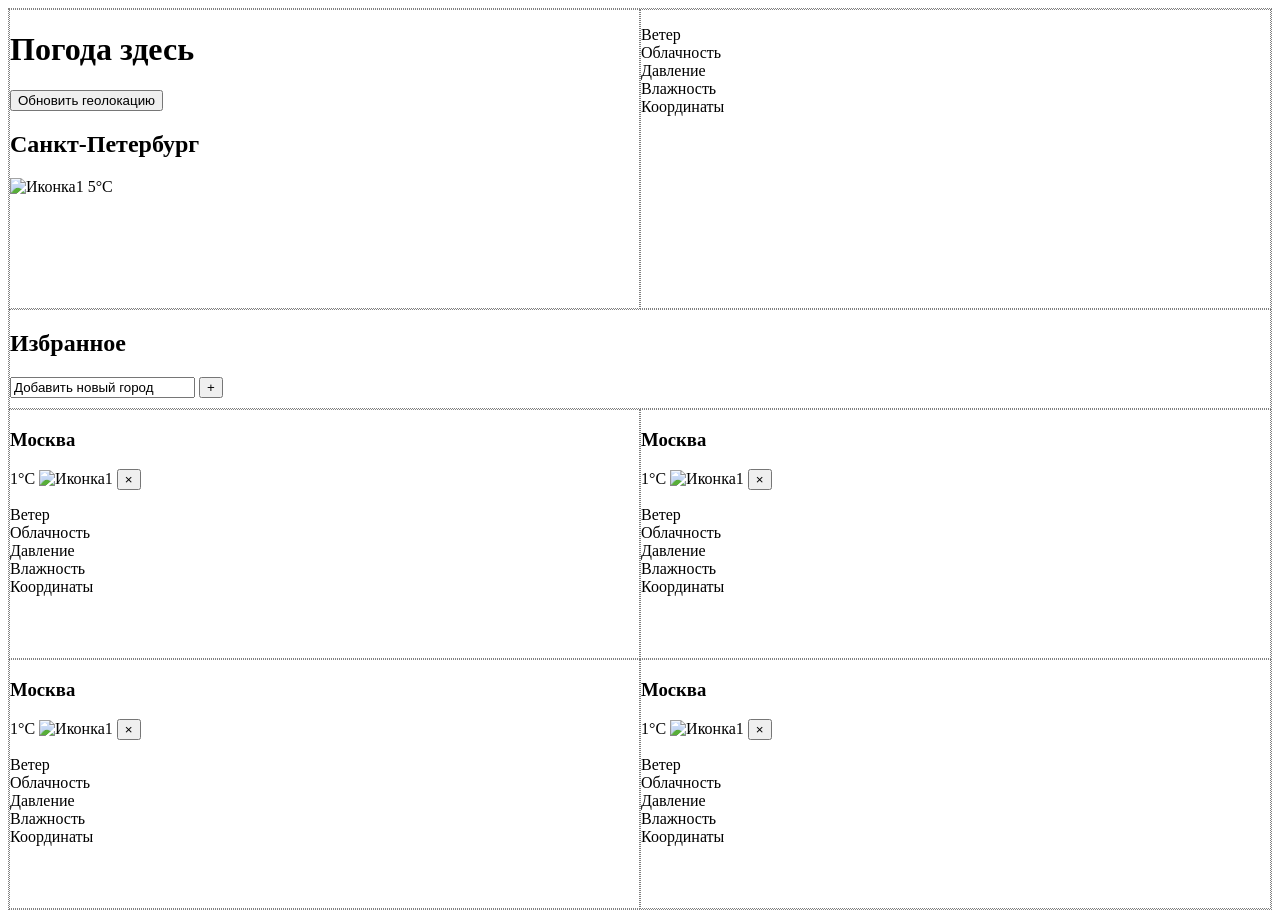
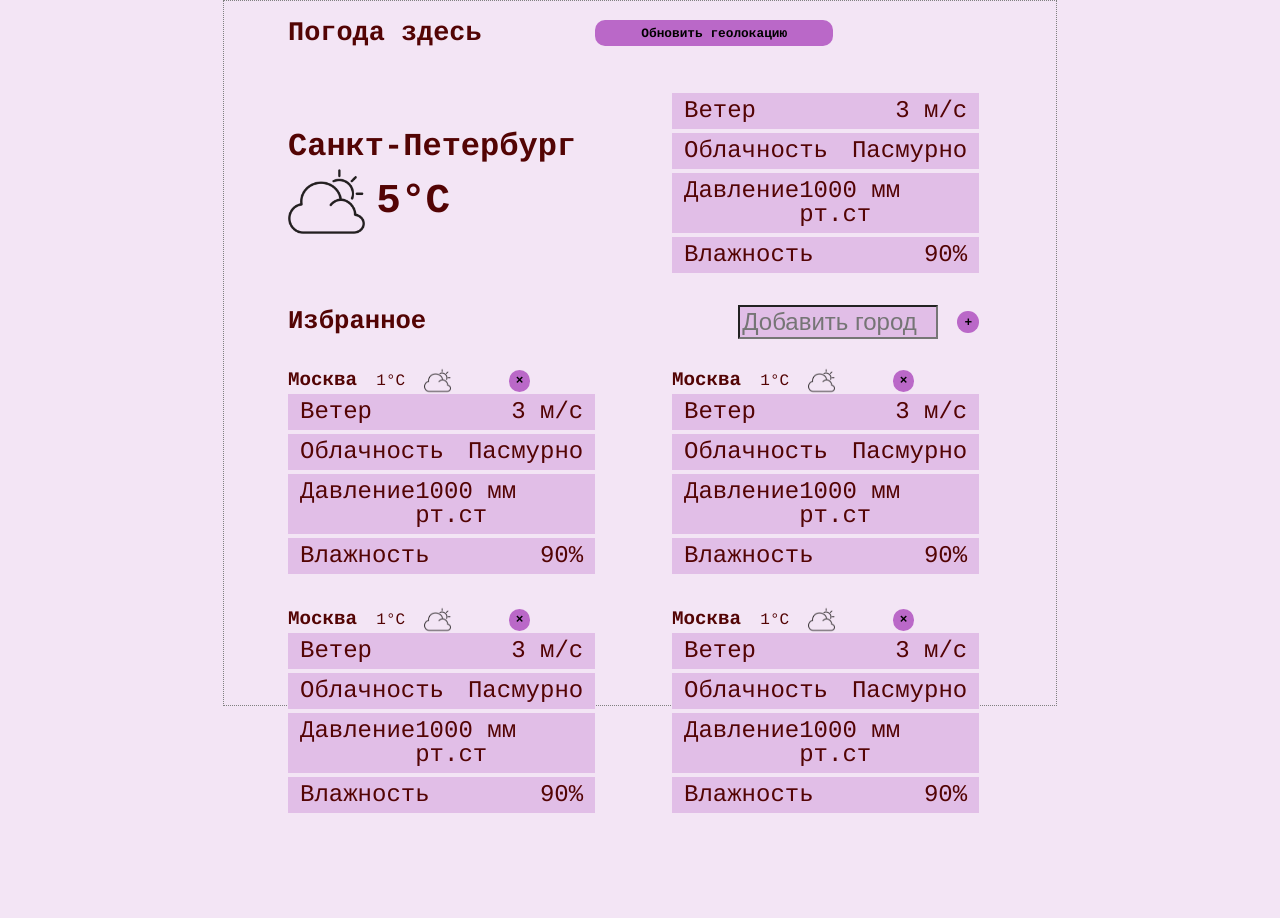
Before and after one commit to mrucher/web-6-sem, a plain HTML site: page index.html in a window 1280 px wide. After the commit the page ends 817 px from the top, so only its background shows below. Drawn offline with Linux system fonts and the light colour scheme.

Commit message:
Desktop design

```diff
--- a/index.html
+++ b/index.html
@@ -2,7 +2,7 @@
   <html lang="ru" dir="ltr">
     <head>
       <meta charset="utf-8">
-      <title></title>
+      <title>Погода</title>
       <link rel="stylesheet" href="styles.css">
       <style>
 
@@ -11,86 +11,163 @@
     <body>
       <main>
         <div class="container">
+            <div class="tableElement info">
+              <div class="title">
+                <h1>Погода здесь</h1>
+              </div>
+              <div class="update">
+                <button type="button" name="update">Обновить геолокацию</button>
+              </div>
+
+            </div>
 
             <div class="current_info">
-              <h1>Погода здесь</h1>
-              <button type="button" name="update">Обновить геолокацию</button>
               <h2>Санкт-Петербург</h2>
-              <img src="icons\icon1.png" alt="Иконка1">
-              <span class="current_temp">5&deg;C</span>
+              <div class="break"></div>
+
+              <img src="icon.png" alt="Иконка1">
+              <div class="current_temp">5&deg;C</div>
             </div>
             <div class="current_weather">
               <ul>
-                <li>Ветер</li>
-                <li>Облачность</li>
-                <li>Давление</li>
-                <li>Влажность</li>
-                <li>Координаты</li>
+                <li>
+                  <div>Ветер</div>
+                  <div>3 м/с</div>
+                </li>
+                <li>
+                  <div>Облачность</div>
+                  <div>Пасмурно</div>
+                </li>
+                <li>
+                  <div>Давление</div>
+                  <div>1000 мм рт.ст</div>
+                </li>
+                <li>
+                  <div>Влажность</div>
+                  <div>90%</div>
+                </li>
               </ul>
             </div>
 
           <div class="favorites_header">
-            <h2>Избранное</h2>
-            <input type="text" name="Add_favorites" value="Добавить новый город">
-            <button type="button" name="Add_favorites_button">+</button>
+            <div class="favorites_header_title">
+              <h3>Избранное</h3>
+            </div>
+            <div class="favorites_header_action">
+              <input placeholder="Добавить город" type="text" name="Add_favorites">
+              <button type="button" name="Add_favorites_button">+</button>
+            </div>
+
           </div>
-            <div class="favorite1">
-                  <h3>Москва</h3>
+            <div class="favorite favorite1">
+                  <div class="favorite_title">
+                    <h4>Москва</h4>
+                  </div
                   <span class="favorite_temp">1&deg;C</span>
-                  <img src="icons\icon1.png" alt="Иконка1">
+                  <img src="icon.png" alt="Иконка1">
                   <button type="button" name="delete_favorite">&times;</button>
-
+                  <div class="break"></div>
                     <ul>
-                      <li>Ветер</li>
-                      <li>Облачность</li>
-                      <li>Давление</li>
-                      <li>Влажность</li>
-                      <li>Координаты</li>
+                      <li>
+                        <div>Ветер</div>
+                        <div>3 м/с</div>
+                      </li>
+                      <li>
+                        <div>Облачность</div>
+                        <div>Пасмурно</div>
+                      </li>
+                      <li>
+                        <div>Давление</div>
+                        <div>1000 мм рт.ст</div>
+                      </li>
+                      <li>
+                        <div>Влажность</div>
+                        <div>90%</div>
+                      </li>
                     </ul>
 
             </div>
-            <div class="favorite2">
-                  <h3>Москва</h3>
+            <div class="favorite favorite2">
+                  <div class="favorite_title">
+                    <h4>Москва</h4>
+                  </div
                   <span class="favorite_temp">1&deg;C</span>
-                  <img src="icons\icon1.png" alt="Иконка1">
+                  <img src="icon.png" alt="Иконка1">
                   <button type="button" name="delete_favorite">&times;</button>
-
+                  <div class="break"></div>
                     <ul>
-                      <li>Ветер</li>
-                      <li>Облачность</li>
-                      <li>Давление</li>
-                      <li>Влажность</li>
-                      <li>Координаты</li>
+                      <li>
+                        <div>Ветер</div>
+                        <div>3 м/с</div>
+                      </li>
+                      <li>
+                        <div>Облачность</div>
+                        <div>Пасмурно</div>
+                      </li>
+                      <li>
+                        <div>Давление</div>
+                        <div>1000 мм рт.ст</div>
+                      </li>
+                      <li>
+                        <div>Влажность</div>
+                        <div>90%</div>
+                      </li>
                     </ul>
 
             </div>
-            <div class="favorite3">
-                  <h3>Москва</h3>
+            <div class="favorite favorite3">
+                  <div class="favorite_title">
+                    <h4>Москва</h4>
+                  </div
                   <span class="favorite_temp">1&deg;C</span>
-                  <img src="icons\icon1.png" alt="Иконка1">
+                  <img src="icon.png" alt="Иконка1">
                   <button type="button" name="delete_favorite">&times;</button>
-
+                  <div class="break"></div>
                     <ul>
-                      <li>Ветер</li>
-                      <li>Облачность</li>
-                      <li>Давление</li>
-                      <li>Влажность</li>
-                      <li>Координаты</li>
+                      <li>
+                        <div>Ветер</div>
+                        <div>3 м/с</div>
+                      </li>
+                      <li>
+                        <div>Облачность</div>
+                        <div>Пасмурно</div>
+                      </li>
+                      <li>
+                        <div>Давление</div>
+                        <div>1000 мм рт.ст</div>
+                      </li>
+                      <li>
+                        <div>Влажность</div>
+                        <div>90%</div>
+                      </li>
                     </ul>
 
             </div>
-            <div class="favorite4">
-                  <h3>Москва</h3>
+            <div class="favorite favorite4">
+                  <div class="favorite_title">
+                    <h4>Москва</h4>
+                  </div
                   <span class="favorite_temp">1&deg;C</span>
-                  <img src="icons\icon1.png" alt="Иконка1">
+                  <img src="icon.png" alt="Иконка1">
                   <button type="button" name="delete_favorite">&times;</button>
-
+                  <div class="break"></div>
                     <ul>
-                      <li>Ветер</li>
-                      <li>Облачность</li>
-                      <li>Давление</li>
-                      <li>Влажность</li>
-                      <li>Координаты</li>
+                      <li>
+                        <div>Ветер</div>
+                        <div>3 м/с</div>
+                      </li>
+                      <li>
+                        <div>Облачность</div>
+                        <div>Пасмурно</div>
+                      </li>
+                      <li>
+                        <div>Давление</div>
+                        <div>1000 мм рт.ст</div>
+                      </li>
+                      <li>
+                        <div>Влажность</div>
+                        <div>90%</div>
+                      </li>
                     </ul>
 
             </div>
--- a/styles.css
+++ b/styles.css
@@ -1,40 +1,227 @@
+html, body, div, span, applet, object, iframe,
+h1, h2, h3, h4, h5, h6, p, blockquote, pre,
+a, abbr, acronym, address, big, cite, code,
+del, dfn, em, font, img, ins, kbd, q, s, samp,
+small, strike, strong, sub, sup, tt, var,
+dl, dt, dd, ol, ul, li,
+fieldset, form, label, legend,
+table, caption, tbody, tfoot, thead, tr, th, td, button {
+    margin: 0;
+    padding: 0;
+    border: 0;
+    outline: 0;
+    font-weight: inherit;
+    font-style: inherit;
+    font-size: 100%;
+    font-family: Courier, monospace;
+    vertical-align: baseline;
+}
+
+body {
+    font-family: Courier, monospace;
+    line-height: 1;
+    background-color: #f3e5f5;
+    color: #530404;
+
+}
+
+
+
+h1 {
+    font-weight: bold;
+    font-size: 2.1vw;
+}
+
+h2 {
+    font-weight: bolder;
+    font-size: 2.5vw;
+}
+
+h3 {
+    font-weight: bold;
+    font-size: 2vw;
+}
+
+h4 {
+    font-weight: bold;
+    font-size: 1.5vw;
+    display: inline-block;
+}
+
 li {
  list-style-type: none;
 }
 ul {
  margin-left: 0;
  padding-left: 0;
+ width: 80%;
 }
 
-.current{
-  background-color: red;
-}
+.container {
+  border: 1px dotted grey;
+  padding-left: 5%;
+  width: 60%;
+  margin: auto;
+  display: grid;
 
-div{
-  border: 1px dotted grey;
-}
-.container {
-  display: grid;
+  grid-row-gap: 4%;
 /*  height: 100vh;*/
   grid-template-columns: repeat(2, 1fr);
-  grid-template-rows: 300px 100px 250px 250px;
+  grid-template-rows: 4em auto auto auto auto;
   grid-template-areas:
+    "info info"
     "current_info current_weather"
     "favorites_header favorites_header"
     "favorite1 favorite2"
     "favorite3 favorite4"
 }
 
+.info{
+  grid-area: info;
+  display: flex;
+  flex-direction: row;
+  justify-content: center;
+  align-items: center;
+  align-content: center;
+  justify-content: space-between;
+  height: 100%;
+}
+
+
+.title{
+  width: 40 %;
+}
+.update{
+  width: 60%;
+  font-weight: bold;
+  font-size: 1vw;
+  height: 40%;
+}
+
+.update button {
+  background-color: #ba68c8;
+}
+
+
+.info button{
+  height: 100%;
+  border-radius: 10px;
+  padding: 0px 10%;
+}
+
 .current_info {
   grid-area: current_info;
+  display: flex;
+  flex-wrap: wrap;
+  flex-direction: row;
+  justify-content: center;
+  align-items: center;
+  align-content: center;
+  justify-content: flex-start;
+  height: 100%;
+}
+
+.break {
+  flex-basis: 100%;
+  height: 0;
+}
+
+.current_info img {
+  width: 20%;
+}
+.current_temp{
+  font-weight: bold;
+  font-size: 3.2vw;
+  text-align: center;
+  display: inline-block;
+  margin-left: 3%;
 }
 
 .current_weather {
   grid-area: current_weather;
 }
 
+ li {
+  display: flex;
+  justify-content: space-between;
+  background-color: #e1bee7;
+  margin-bottom: 4px;
+  padding: 6px 12px;
+  font-size: 1.5em;
+
+}
+
 .favorites_header{
   grid-area: favorites_header;
+  display: flex;
+  flex-direction: row;
+  justify-content: space-between;
+  align-items: center;
+}
+
+.favorites_header_action{
+  width: 50%;
+  display: flex;
+  justify-content: flex-end;
+  align-items: center;
+}
+
+.favorites_header_action input {
+  font-size: 1.5em;
+  background-color: #e1bee7;
+  width: 50%;
+
+}
+
+.favorites_header_action button {
+  width: 1.7em;
+  height: 1.7em;
+  margin-left: 5%;
+  margin-right: 20%;
+  background-color: #ba68c8;
+  border-radius: 50%;
+  font-weight: bold;
+  font-size: 1vw;
+
+}
+
+.favorite {
+  display: flex;
+  flex-direction: row;
+  justify-content: flex-start;
+  align-items: center;
+  flex-wrap: wrap;
+}
+
+.favorite_title{
+  margin-right: 5%;
+}
+
+.favorite img {
+  width: 7%;
+  margin-right: 10%;
+  margin-left: 5%;
+}
+
+.favorite ul {
+  width: 80%;
+}
+
+.favorite span {
+  display: inline-block;
+    margin-right: 5%;
+}
+
+.favorite button {
+  width: 1.7em;
+  height: 1.7em;
+  margin-left: 5%;
+  margin-right: 5%;
+  background-color: #ba68c8;
+  border-radius: 50%;
+  font-weight: bold;
+  font-size: 1vw;
+
 }
 
 .favorite1{
@@ -52,3 +239,5 @@ div{
 .favorite4{
   grid-area: favorite4;
 }
+
+}
```
Also changed, not shown: icon.png (added).
